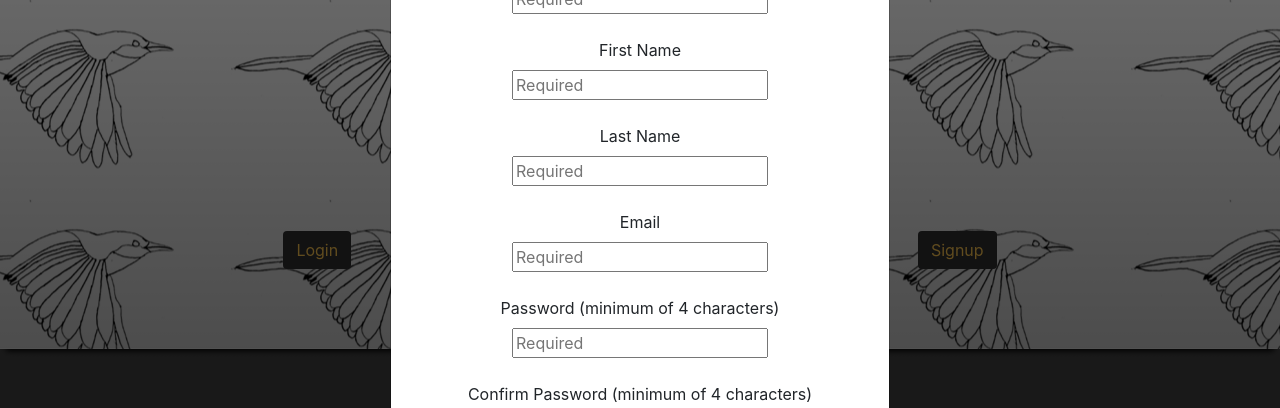
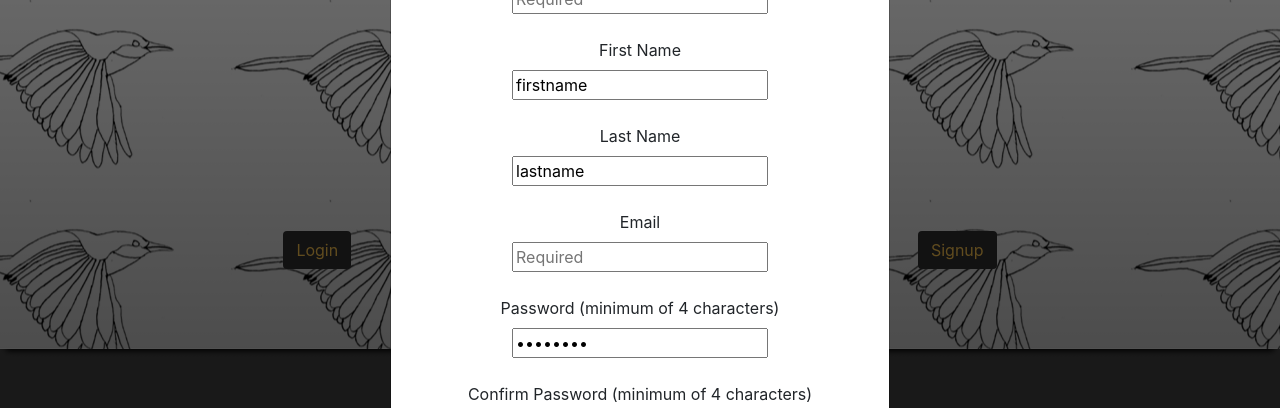
Before and after one commit to mdreesen/wren, a React (Create React App) app in the folder client/: page / in a window 1280 px wide. Both pictures are taken after a click on the button "Signup". Shown: the part 150-558 px from the top of the page. Built offline with nearby package versions, Linux system fonts and the light colour scheme; the HTML template or start-up script is replaced by a standard one.

Commit message:
need to work on getting the input fields free in state. User is unable to insert data

```diff
--- a/client/src/components/SignupModal/index.js
+++ b/client/src/components/SignupModal/index.js
@@ -5,8 +5,21 @@ import { ADD_USER } from '../../utils/mutations';
 // import conditionals
 
 const SignupModal = () => {
-    const [formState, setFormState] = useState({ username: '', firstName: '', lastName: '', email: '', newPassword: '', confirmPassword: '' });
+    const [formState, setFormState] = useState({ username: '', firstname: 'firstname', lastname: 'lastname', email: '', password: 'password' });
     const [addUser, { error }] = useMutation(ADD_USER);
+
+    const handleFormSubmit = async event => {
+        event.preventDefault();
+
+        try {
+            const { data } = await addUser({
+                variables: {...formState}
+            });
+            console.log(data);
+        } catch(e) {
+            console.log(e)
+        }
+    };
 
     // update state based on form input changes
     const handleChange = event => {
@@ -18,18 +31,6 @@ const SignupModal = () => {
         });
       };
 
-    const signupFormHandler = async event => {
-        event.preventDefault();
-
-        try {
-            const { data } = await addUser({
-                variables: {...formState}
-            });
-            console.log(data);
-        } catch(e) {
-            console.log(e)
-        }
-    };
 
 
     return(
@@ -58,12 +59,12 @@ const SignupModal = () => {
                         <br />
                         <div>
                             <label id="signupFirstNameLabel" htmlFor="signup-firstName">First Name</label>
-                            <div><input value={formState.firstName} onChange={handleChange} id="signup-firstname-input" name="firstName" placeholder="Required" /></div>
+                            <div><input value={formState.firstname} onChange={handleChange} id="signup-firstname-input" name="firstName" placeholder="Required" /></div>
                         </div>
                         <br />
                         <div>
                             <label id="signupLastNameLabel" htmlFor="signup-lastName">Last Name</label>
-                            <div><input value={formState.lastName} onChange={handleChange} id="signup-lastname-input" name="lastName" placeholder="Required" /></div>
+                            <div><input value={formState.lastname} onChange={handleChange} id="signup-lastname-input" name="lastName" placeholder="Required" /></div>
                         </div>
                         <br />
                         <div>
@@ -73,7 +74,7 @@ const SignupModal = () => {
                         <br />
                         <div>
                             <label id="signupPasswordLabel" htmlFor="signup-password">Password (minimum of 4 characters)</label>
-                            <div><input value={formState.email} onChange={handleChange} id="signup-password-input" type="password" name="signup-password-input" placeholder="Required" autoComplete="on"/></div>
+                            <div><input value={formState.password} onChange={handleChange} id="signup-password-input" type="password" name="signup-password-input" placeholder="Required" autoComplete="on"/></div>
                         </div>
                         <br />
                         <div>
@@ -83,7 +84,7 @@ const SignupModal = () => {
                     </form>
                 </div>
                 <div className="modal-footer">
-                    <button type="click" id="signupModalBtn" className="btn btn-primary" onClick={signupFormHandler}>Signup</button>
+                    <button type="click" id="signupModalBtn" className="btn btn-primary" onClick={handleFormSubmit} >Signup</button>
                 </div>
                 {error && <div>Please Try Again</div>}
                 </div>
```
